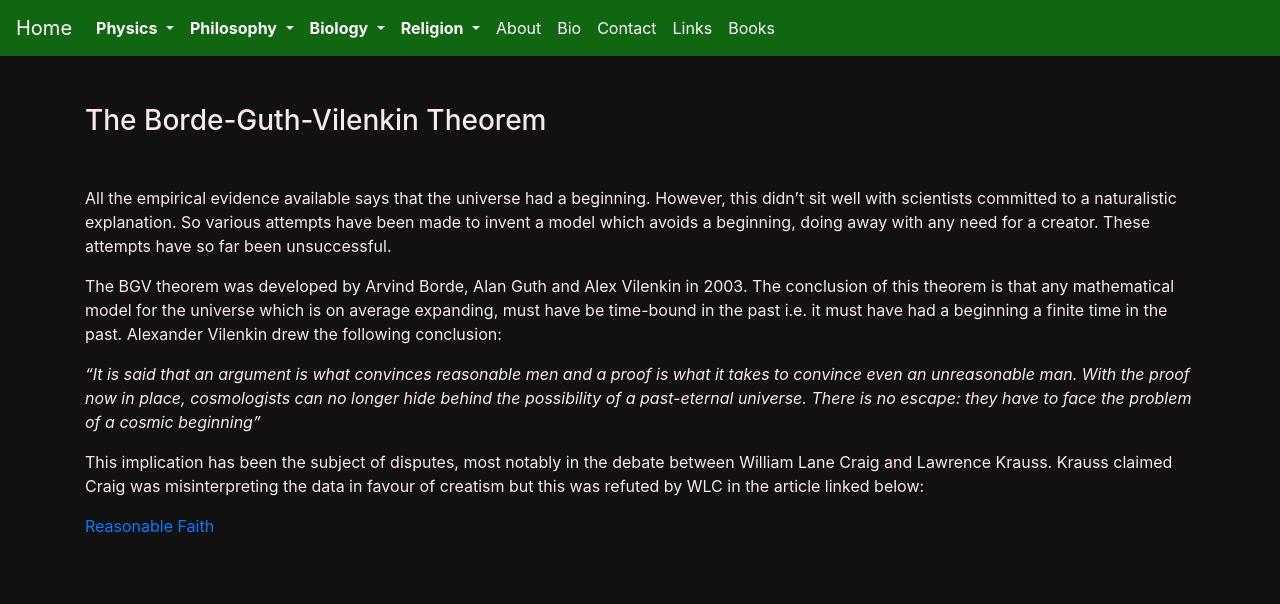
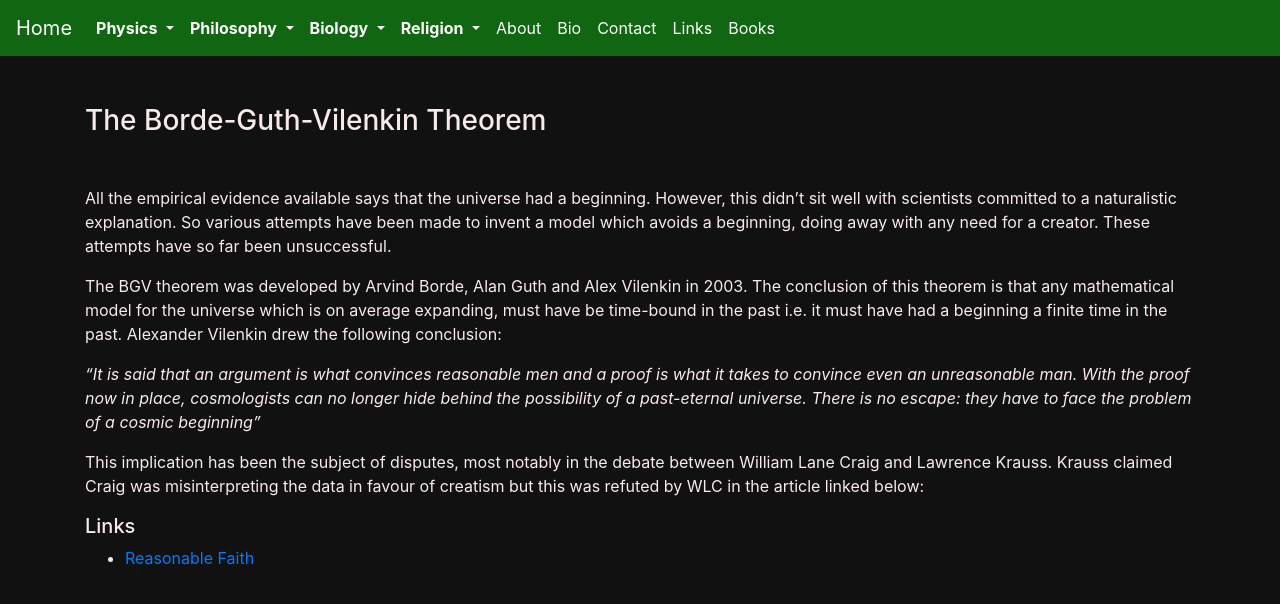
Before and after one commit to nekelly/nekelly.github.io, a Jekyll site: the page built from pages/bgv_theorem.md, in a window 1280 px wide. Shown: the top 604 px of the page. Built offline with Jekyll 4.4.1, drawn with Linux system fonts in a browser that asks for light colours; our own code applies the rules of GitHub Pages for plain Markdown files.

Commit message:
BGV update

```diff
--- a/pages/bgv_theorem.md
+++ b/pages/bgv_theorem.md
@@ -20,4 +20,6 @@ they have to face the problem of a cosmic beginning"</i>
 This implication has been the subject of disputes, most notably in the debate between William Lane Craig and Lawrence Krauss. Krauss
 claimed Craig was misinterpreting the data in favour of creatism but this was refuted by WLC in the article linked below:
 
-[Reasonable Faith](https://www.reasonablefaith.org/writings/question-answer/honesty-transparency-full-disclosure-and-the-borde-guth-vilenkin-theorem/)
+##### Links
+
+- [Reasonable Faith](https://www.reasonablefaith.org/writings/question-answer/honesty-transparency-full-disclosure-and-the-borde-guth-vilenkin-theorem/)
```
